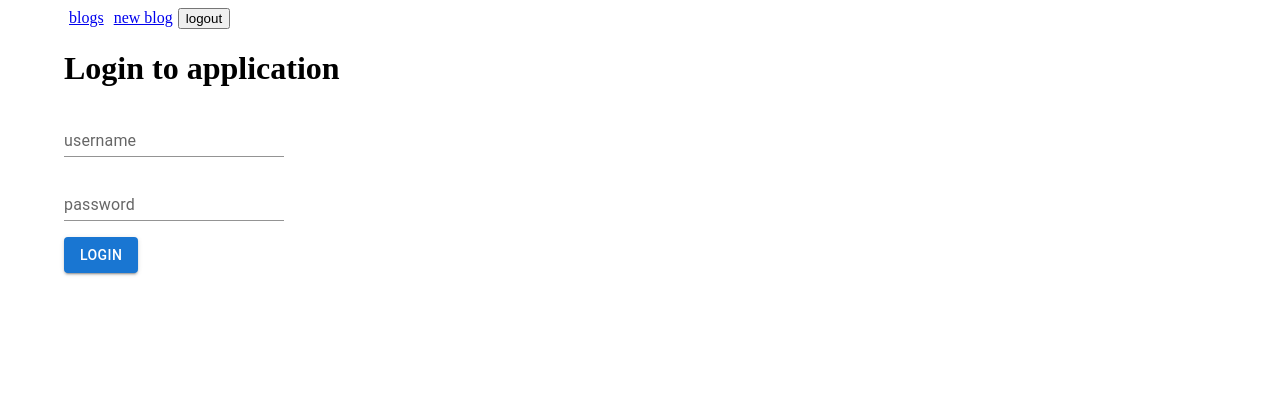
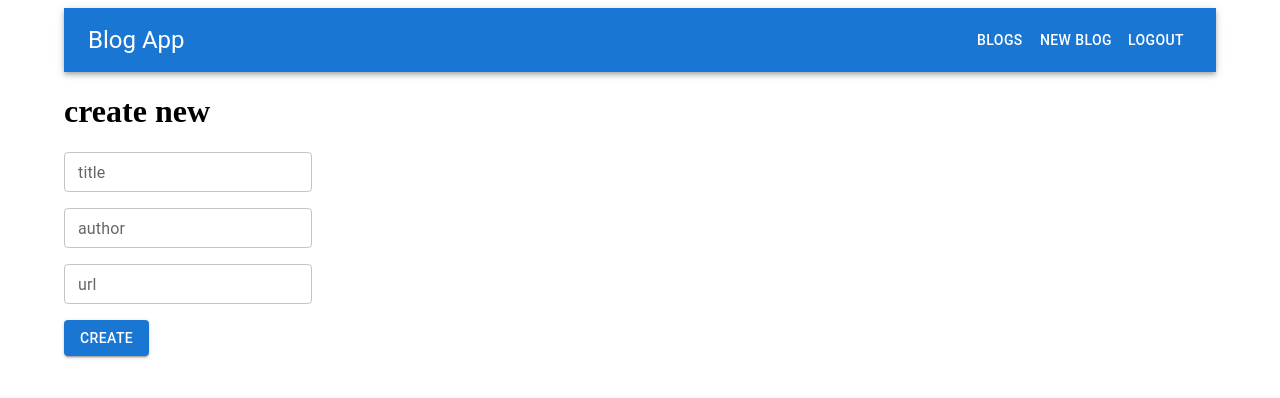
Before and after one commit to matejmilankov/full-stack-open, a React (Vite) app in the folder part5/bloglist-frontend/: page /create in a window 1280 px wide. Before the commit this address led to /login. Shown: the top 398 px of the page. Built offline with nearby package versions, Linux system fonts and the light colour scheme; no server answers; sample sign-in values are in the browser's storage.

Commit message:
feat: restyle nav bar and notifications

```diff
--- a/part5/bloglist-frontend/src/App.jsx
+++ b/part5/bloglist-frontend/src/App.jsx
@@ -5,14 +5,23 @@ import { Blogs } from './components/BLogs';
 import { LoginForm } from './components/LoginForm';
 import { AddBlogForm } from './components/AddBlogForm';
 import { Notification } from './components/Notification';
-import { Container } from '@mui/material';
+import { Container, AppBar, Toolbar, Button, Typography } from '@mui/material';
 import Blog from './components/Blog';
 import blogService from './services/blogs';
 import loginService from './services/login';
 
 const App = () => {
   const [blogs, setBlogs] = useState([]);
-  const [user, setUser] = useState(null);
+  const [user, setUser] = useState(() => {
+    const loggedUser = window.localStorage.getItem('loggedBlogUser');
+    if(loggedUser) {
+      const userObj = JSON.parse(loggedUser);
+      blogService.setToken(userObj.token);
+      return userObj;
+    }
+
+    return null;
+  });
   const [message, setMessage] = useState(null);
 
   useEffect(() => {
@@ -27,9 +36,9 @@ const App = () => {
   useEffect(() => {
     const userJSON = window.localStorage.getItem('loggedBlogUser');
     if (userJSON) {
-      const user = JSON.parse(userJSON);
-      blogService.setToken(user.token);
-      setUser(user);
+      const userObj = JSON.parse(userJSON);
+      blogService.setToken(userObj.token);
+      setUser(userObj);
     }
   }, []);
 
@@ -102,10 +111,6 @@ const App = () => {
     }
   }
 
-  const padding = {
-    padding: 5
-  }
-
   const match = useMatch('/blogs/:id');
   const blog = match
     ? blogs.find(b => b.id === match.params.id)
@@ -113,19 +118,32 @@ const App = () => {
 
   return (
     <Container>
-      {message && <Notification message={message} />}
-      <div>
-        <Link to="/" style={padding}>blogs</Link>
+      <AppBar position='static'>
+        <Toolbar>
+          <Typography variant='h5' component='div' sx={{ flexGrow: 1 }}>
+            Blog App
+          </Typography>
+          <Button color='inherit' component={Link} to='/'>
+            blogs
+          </Button>
           {user === null ? (
-          <Link to="/login" style={padding}>login</Link>
+            <Button color='inherit' component={Link} to='/login'>
+              login
+            </Button>
           ) : (
             <>
-            <Link to={"/create"} style={padding}>new blog</Link>
-            <button onClick={handleLogout}>logout</button>
+              <Button color='inherit' component={Link} to='/create'>
+                new blog
+              </Button>
+              <Button color='inherit' onClick={handleLogout}>logout</Button>
             </>
           )
           }
-      </div>
+        </Toolbar>
+      </AppBar>
+
+      {message && <Notification message={message} />}
+
       <Routes>
         <Route path='/' element={<Blogs blogs={blogs} />} />
         <Route
--- a/part5/bloglist-frontend/src/components/AddBlogForm.jsx
+++ b/part5/bloglist-frontend/src/components/AddBlogForm.jsx
@@ -1,5 +1,6 @@
 import { useState } from 'react';
 import { useNavigate } from 'react-router-dom';
+import { TextField, Button, Stack } from '@mui/material';
 
 export function AddBlogForm({ addBlog }) {
   const [title, setTitle] = useState('');
@@ -23,34 +24,38 @@ export function AddBlogForm({ addBlog }) {
     <>
       <h1>create new</h1>
       <form onSubmit={handleSubmit}>
-        <label style={{ display: 'block' }}>
-          title
-          <input
+        <Stack direction='column' spacing={2} sx={{ alignItems: 'flex-start' }}>
+          <TextField
+            label='title'
+            size='small'
             type="text"
             value={title}
             onChange={({ target }) => setTitle(target.value)}
             placeholder='Enter title'
           />
-        </label>
-        <label style={{ display: 'block' }}>
-          author
-          <input
+
+          <TextField
+            label='author'
+            size='small'
             type="text"
             value={author}
             onChange={({ target }) => setAuthor(target.value)}
             placeholder='Enter author'
           />
-        </label>
-        <label>
-          url
-          <input
+
+          <TextField
+            label='url'
+            size='small'
             type="text"
             value={url}
             onChange={({ target }) => setUrl(target.value)}
             placeholder='Enter url'
           />
-        </label>
-        <input style={{ display: 'block' }} type="submit" value="create" />
+
+          <Button sx={{ display: 'block' }} type="submit" variant='contained'>
+            create
+          </Button>
+        </Stack>
       </form>
     </>
   )
--- a/part5/bloglist-frontend/src/components/Notification.jsx
+++ b/part5/bloglist-frontend/src/components/Notification.jsx
@@ -1,3 +1,5 @@
+import { Alert } from "@mui/material"
+
 export function Notification({ message }) {
   const style = {
     color: message.type === 'error' ? 'red' : 'green',
@@ -10,8 +12,8 @@ export function Notification({ message }) {
   }
 
   return (
-    <div className={message.type === 'error' ? 'error' : 'success'} style={style}>
+    <Alert severity={message.type} sx={{ marginBlock: 2 }}>
       {message.text}
-    </div>
+    </Alert>
   )
 }
```
Lines whose indentation alone changed are shown as unchanged.
